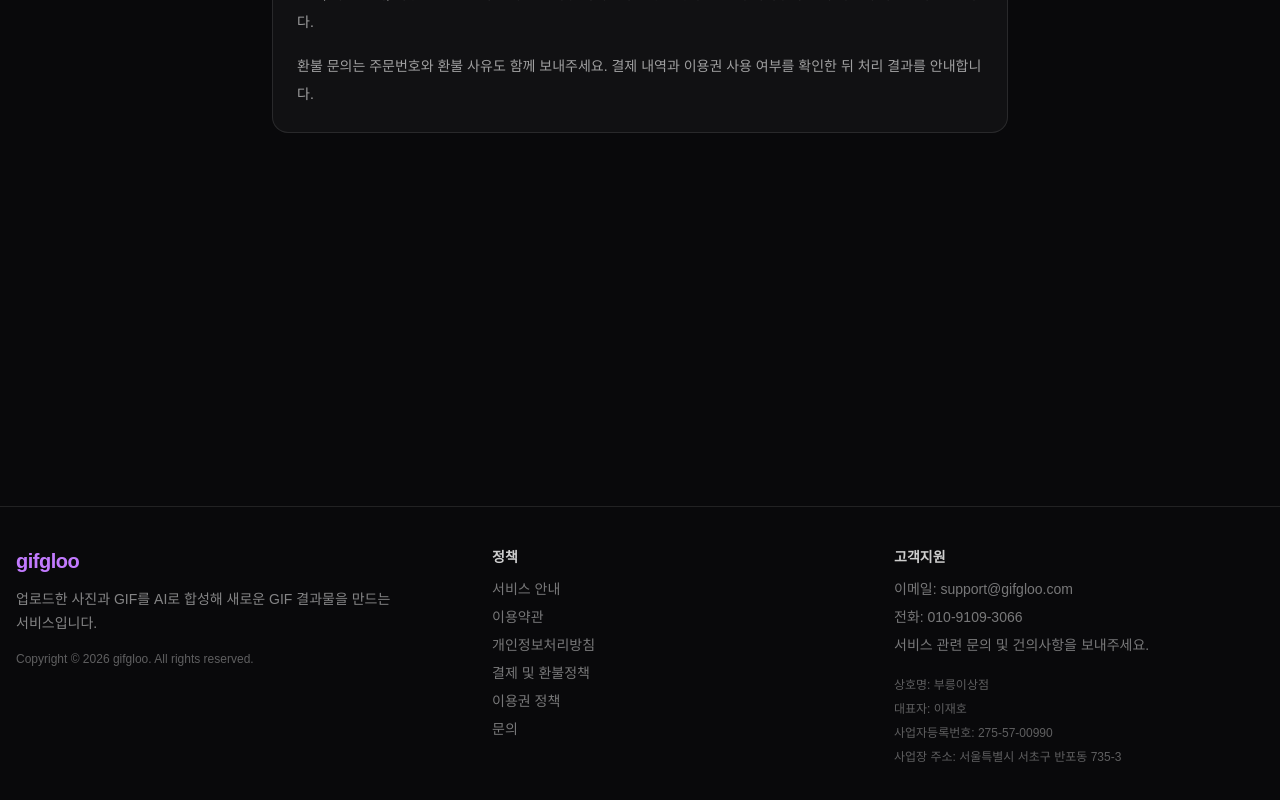
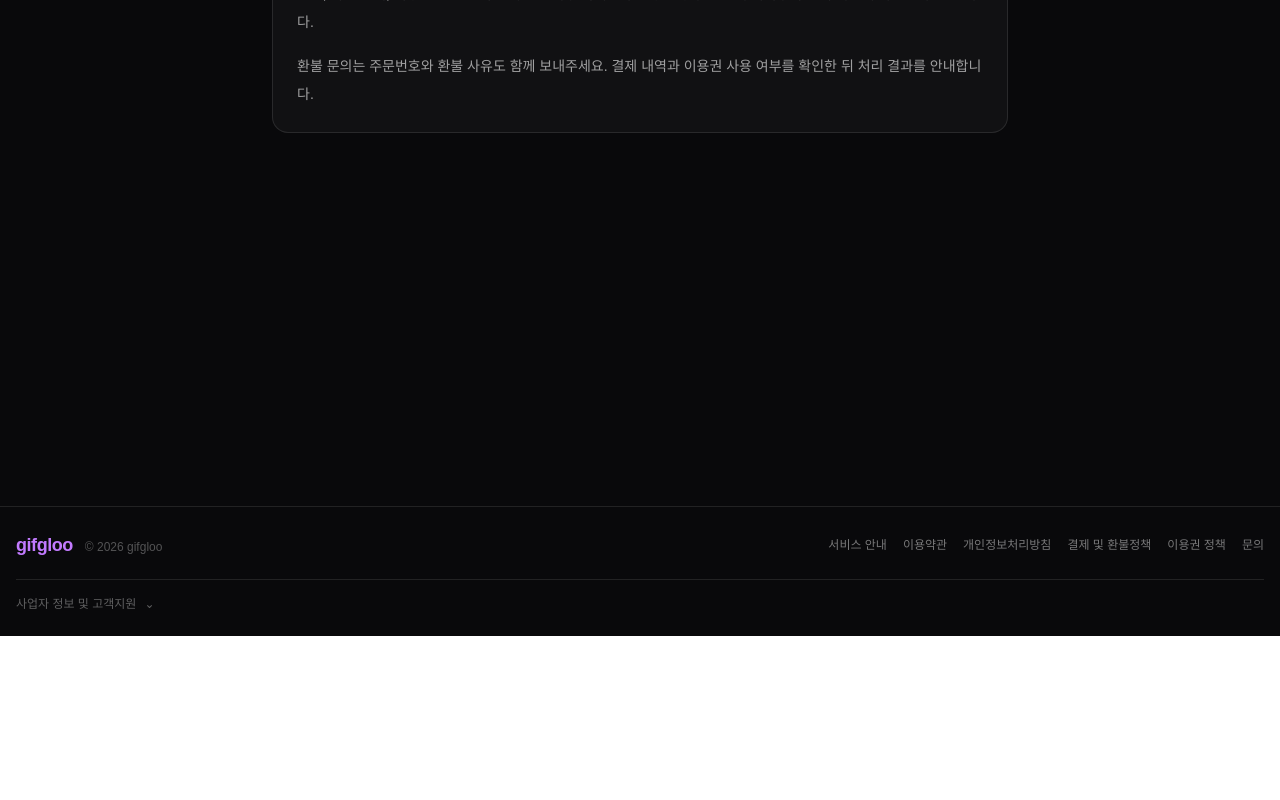
Before and after one commit to gigcot/gifgloo-frontend, a Next.js app: page /contact in a window 1280 px wide. Shown: the part 294-1094 px from the top of the page. After the commit the page ends 930 px from the top, so only its background shows below. Built offline with nearby package versions, Linux system fonts and the light colour scheme.

Commit message:
style: compact footer details

```diff
--- a/shared/ui/Footer.tsx
+++ b/shared/ui/Footer.tsx
@@ -11,41 +11,40 @@ const policyLinks = [
 
 export function Footer() {
   return (
-    <footer className="border-t border-white/10 bg-[#09090b] px-4 py-10 text-white">
-      <div className="mx-auto grid max-w-screen-xl gap-8 md:grid-cols-[1.2fr_1fr_1fr]">
-        <div>
-          <p className="text-xl font-black tracking-tight text-purple-400">gifgloo</p>
-          <p className="mt-3 max-w-sm text-sm leading-6 text-white/50">
-            업로드한 사진과 GIF를 AI로 합성해 새로운 GIF 결과물을 만드는 서비스입니다.
-          </p>
-          <p className="mt-4 text-xs text-white/35">Copyright © 2026 gifgloo. All rights reserved.</p>
+    <footer className="border-t border-white/10 bg-[#09090b] px-4 py-6 text-white">
+      <div className="mx-auto max-w-screen-xl">
+        <div className="flex flex-col gap-4 md:flex-row md:items-center md:justify-between">
+          <div className="flex items-baseline gap-3">
+            <p className="text-lg font-black tracking-tight text-purple-400">gifgloo</p>
+            <p className="text-xs text-white/30">© 2026 gifgloo</p>
           </div>
 
-        <div>
-          <p className="text-sm font-bold text-white/80">정책</p>
-          <nav className="mt-3 flex flex-wrap gap-x-4 gap-y-2 md:flex-col">
+          <nav aria-label="정책" className="flex flex-wrap gap-x-4 gap-y-2">
             {policyLinks.map((link) => (
-              <Link key={link.href} href={link.href} className="text-sm text-white/45 transition-colors hover:text-white">
+              <Link key={link.href} href={link.href} className="text-xs text-white/45 transition-colors hover:text-white">
                 {link.label}
               </Link>
             ))}
           </nav>
         </div>
 
+        <details className="group mt-5 border-t border-white/10 pt-4">
+          <summary className="flex cursor-pointer list-none items-center gap-2 text-xs text-white/35 transition-colors hover:text-white/70 [&::-webkit-details-marker]:hidden">
+            사업자 정보 및 고객지원
+            <span aria-hidden="true" className="transition-transform group-open:rotate-180">⌄</span>
+          </summary>
+          <div className="mt-4 grid gap-4 text-xs leading-5 text-white/40 sm:grid-cols-2">
             <div>
-          <p className="text-sm font-bold text-white/80">고객지원</p>
-          <div className="mt-3 space-y-2 text-sm text-white/45">
               <p>이메일: support@gifgloo.com</p>
               <p>전화: 010-9109-3066</p>
-            <p>서비스 관련 문의 및 건의사항을 보내주세요.</p>
             </div>
-          <div className="mt-5 space-y-1 text-xs leading-5 text-white/35">
-            <p>상호명: 부릉이상점</p>
-            <p>대표자: 이재호</p>
+            <div>
+              <p>상호명: 부릉이상점 · 대표자: 이재호</p>
               <p>사업자등록번호: 275-57-00990</p>
               <p>사업장 주소: 서울특별시 서초구 반포동 735-3</p>
             </div>
           </div>
+        </details>
       </div>
     </footer>
   );
```
Lines whose indentation alone changed are shown as unchanged.
